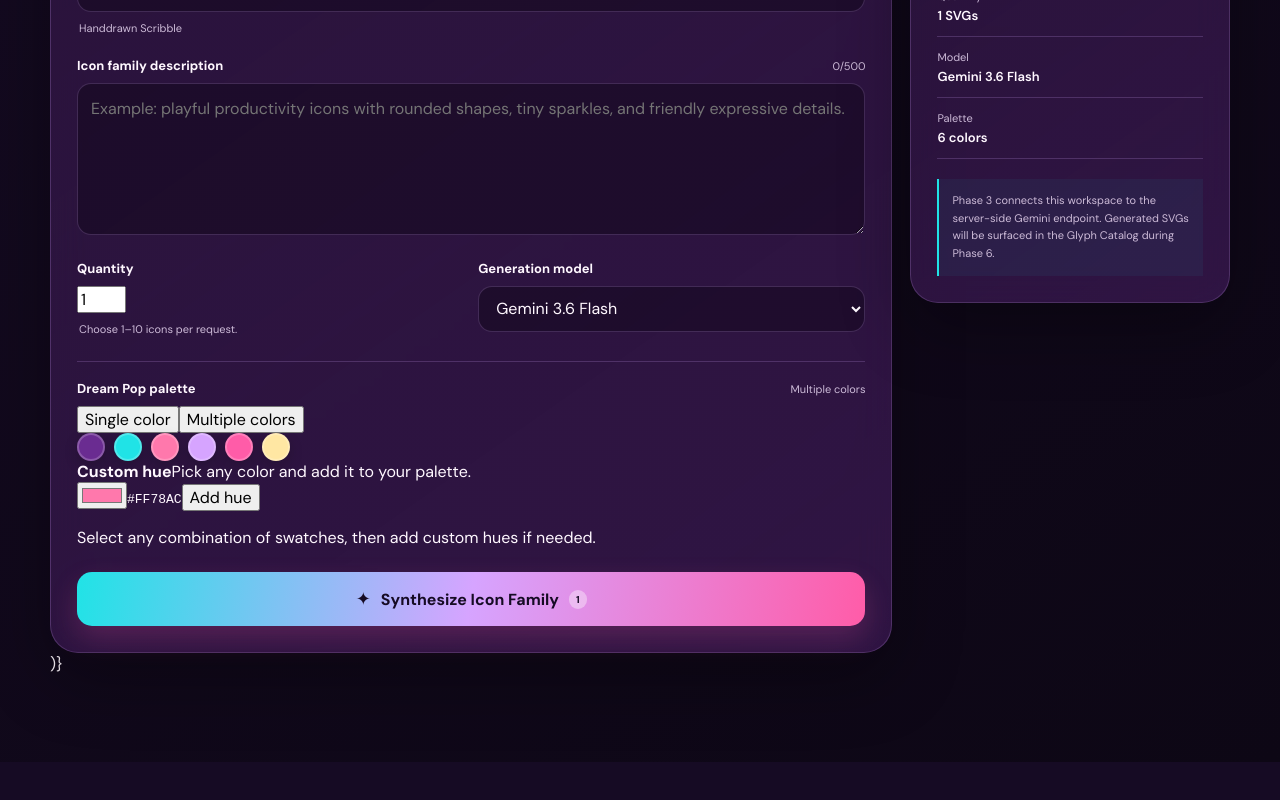
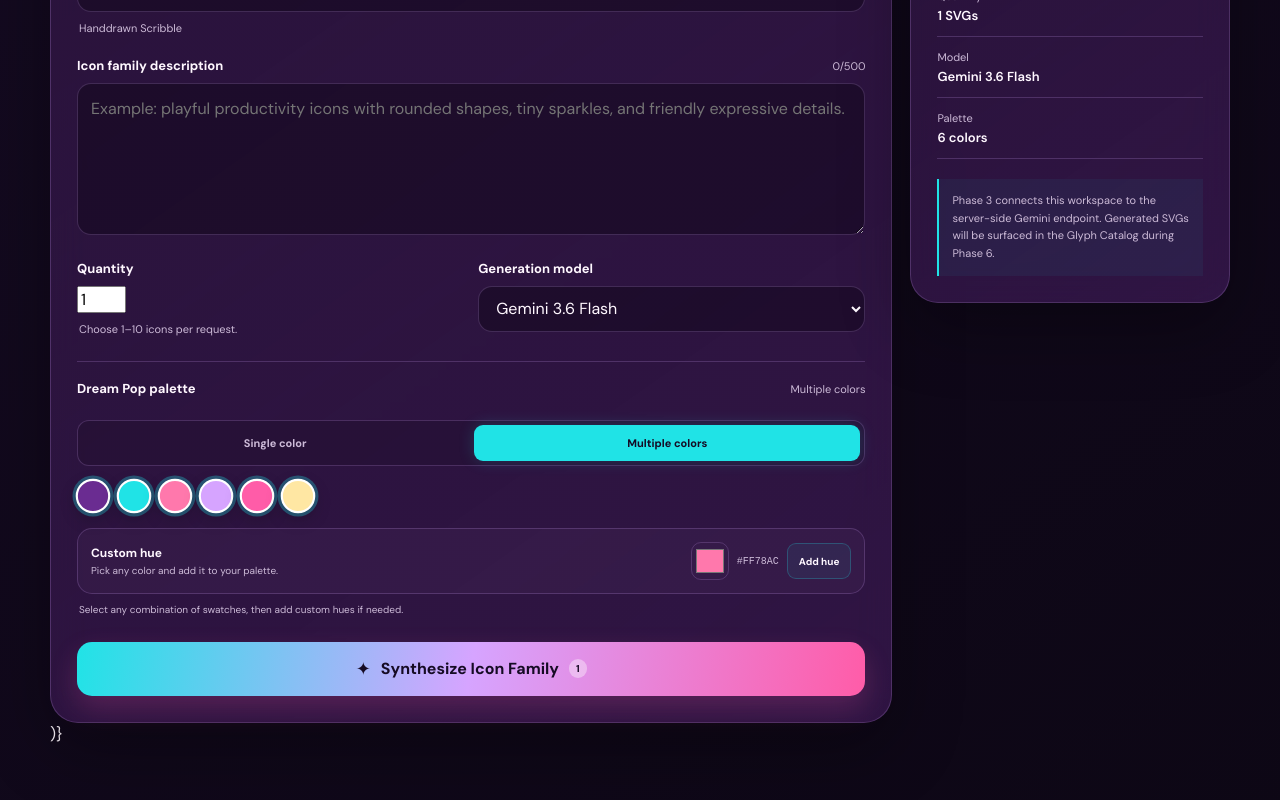
Before and after one commit to A04runSP/icon-bloom-svg-generator, a React (Vite) app: page / in a window 1280 px wide. Shown: the part 832-1632 px from the top of the page. Before the commit the page ends 1594 px from the top, so only its background shows below. Built offline with nearby package versions, Linux system fonts and the light colour scheme.

Commit message:
style: add palette selection and custom hue controls

```diff
--- a/src/styles.css
+++ b/src/styles.css
@@ -495,6 +495,155 @@ select:focus, textarea:focus {
   box-shadow: 0 5px 14px rgba(0, 0, 0, 0.18);
 }
 
+
+.color-mode-toggle {
+  display: grid;
+  grid-template-columns: 1fr 1fr;
+  gap: 6px;
+  margin: 14px 0;
+  padding: 4px;
+  border: 1px solid var(--border);
+  border-radius: 12px;
+  background: rgba(0, 0, 0, 0.12);
+}
+
+.color-mode-toggle button {
+  min-height: 36px;
+  border: 0;
+  border-radius: 9px;
+  color: var(--muted);
+  background: transparent;
+  font-size: 11px;
+  font-weight: 700;
+}
+
+.color-mode-toggle button:hover {
+  color: var(--text);
+}
+
+.color-mode-toggle button.active {
+  color: #160b24;
+  background: var(--cyan);
+  box-shadow: 0 0 16px rgba(32, 227, 230, 0.18);
+}
+
+.swatches {
+  align-items: center;
+}
+
+.swatch {
+  position: relative;
+  flex: 0 0 auto;
+  width: 32px;
+  height: 32px;
+  padding: 0;
+  border: 2px solid rgba(255, 255, 255, 0.2);
+  border-radius: 50%;
+  box-shadow: 0 5px 14px rgba(0, 0, 0, 0.18);
+  cursor: pointer;
+  transition: transform 0.18s ease, box-shadow 0.18s ease, border-color 0.18s ease;
+}
+
+.swatch:hover {
+  transform: translateY(-2px) scale(1.04);
+}
+
+.swatch.selected {
+  border-color: #fff;
+  box-shadow:
+    0 0 0 3px rgba(32, 227, 230, 0.3),
+    0 6px 16px rgba(0, 0, 0, 0.2);
+  transform: scale(1.08);
+}
+
+.custom-swatch::after {
+  content: "✦";
+  position: absolute;
+  right: -4px;
+  bottom: -4px;
+  width: 12px;
+  height: 12px;
+  display: grid;
+  place-items: center;
+  border: 1px solid rgba(255, 255, 255, 0.65);
+  border-radius: 50%;
+  color: #fff;
+  background: var(--violet);
+  font-size: 7px;
+  line-height: 1;
+}
+
+.custom-hue {
+  display: grid;
+  grid-template-columns: minmax(0, 1fr) auto;
+  gap: 14px;
+  align-items: center;
+  margin-top: 16px;
+  padding: 13px;
+  border: 1px solid var(--border);
+  border-radius: 15px;
+  background: rgba(214, 164, 255, 0.04);
+}
+
+.custom-hue > div:first-child {
+  display: grid;
+  gap: 3px;
+}
+
+.custom-hue strong {
+  font-size: 12px;
+}
+
+.custom-hue span {
+  color: var(--muted);
+  font-size: 10px;
+  line-height: 1.4;
+}
+
+.custom-hue-controls {
+  display: flex;
+  align-items: center;
+  gap: 8px;
+}
+
+.custom-hue-controls input[type="color"] {
+  width: 38px;
+  height: 38px;
+  padding: 2px;
+  border: 1px solid var(--border);
+  border-radius: 10px;
+  background: transparent;
+  cursor: pointer;
+}
+
+.custom-hue-controls code {
+  color: var(--muted);
+  font-size: 10px;
+}
+
+.custom-hue-controls button {
+  min-height: 36px;
+  padding: 0 11px;
+  border: 1px solid rgba(32, 227, 230, 0.24);
+  border-radius: 9px;
+  color: var(--text);
+  background: rgba(32, 227, 230, 0.06);
+  font-size: 10px;
+  font-weight: 700;
+}
+
+.custom-hue-controls button:hover {
+  border-color: var(--cyan);
+  background: rgba(32, 227, 230, 0.1);
+}
+
+.palette-help {
+  margin: 9px 2px 0;
+  color: var(--muted);
+  font-size: 10px;
+  line-height: 1.45;
+}
+
 .synthesize-button {
   width: 100%;
   min-height: 54px;
```
